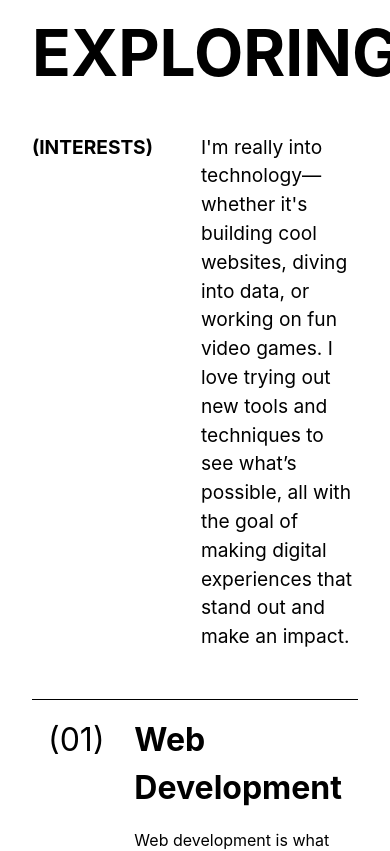
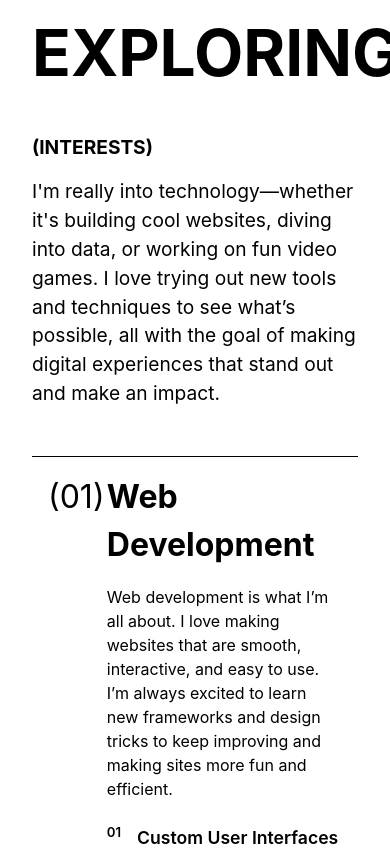
Before and after one commit to BigDaveCoding/react-practice, a React (Vite) app in the folder my-first-react-project/: page / in a window 390 px wide. Shown: the part 1160-2011 px from the top of the page. Built offline with nearby package versions, Linux system fonts and the light colour scheme.

Commit message:
media query 650px interests section styling

```diff
--- a/my-first-react-project/src/index.css
+++ b/my-first-react-project/src/index.css
@@ -565,4 +565,14 @@ footer i {
     height: 125px;
   }
 
+  .s_grid_intro {
+    display: grid;
+    grid-template-columns: 1fr;
+    gap: 1rem;
+  }
+
+  .services_grid {
+    grid-template-columns: 1fr 4fr;
+  }
+
 }
```
